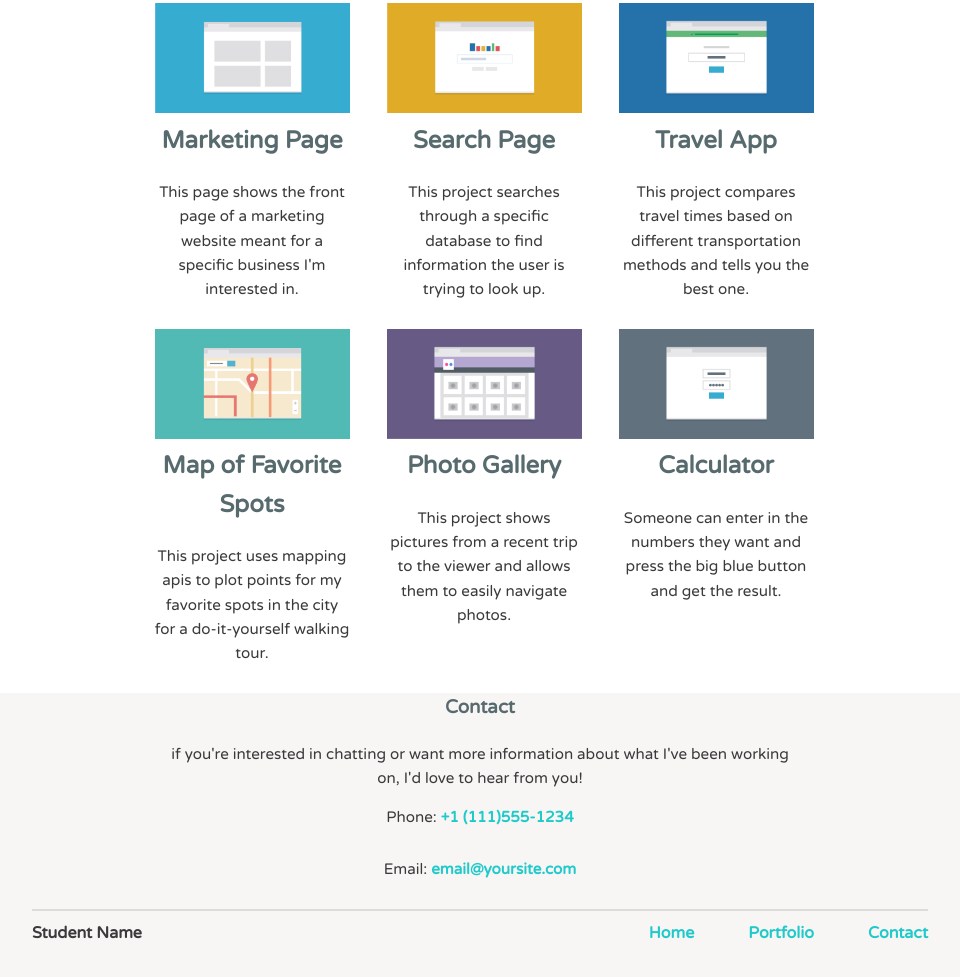
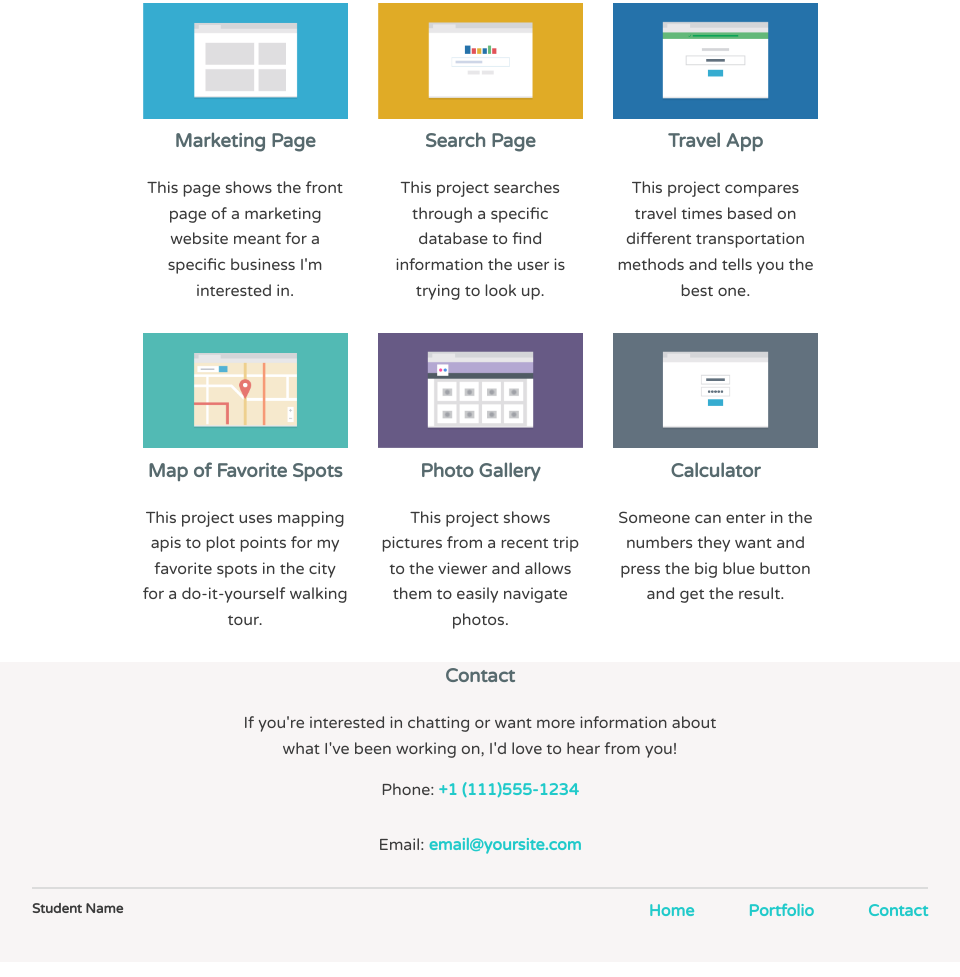
Before and after one commit to Kalex-dev/techdegree-project-2, a plain HTML site: page index.html in a window 1280 px wide. Shown: the part 491-1468 px from the top of the page, without its empty margins (160-1120 px from the left). Drawn offline with Linux system fonts and the light colour scheme.

Commit message:
Padding/h4/max-width
Changed h2s to h3s and  width properties for better viewing

```diff
--- a/css/style.css
+++ b/css/style.css
@@ -31,7 +31,8 @@ a {
 h1,
 h2,
 h3,
-h4 {
+h4,
+h5 {
 	margin-top: 0;
 }
 
@@ -140,7 +141,7 @@ ul {
   }
 
   .footer-para {
-    width: 50%;
+    width: 40%;
     margin: 0 auto;
   }
 
@@ -148,7 +149,7 @@ ul {
 		width: 90%;
     margin: 0 auto;
     text-align: center;
-    max-width: 725px;
+    max-width: 735px;
   }
 
   .profile-pic {
@@ -277,7 +278,11 @@ ul {
     float: left;
     width: 32%;
     margin: 0 auto;
-    padding-left: 37px;
+    padding-left: 30px;
+  }
+
+  p {
+    font-size: 1em;
   }
 
   /* .travel-app,
--- a/index.html
+++ b/index.html
@@ -35,42 +35,42 @@
 
         <div class="marketing-page section">
             <img class="img" src="images/portfolio-1.png" alt="Marketing Image">
-            <h2>Marketing Page</h2>
+            <h3>Marketing Page</h3>
             <p>This page shows the front page of a marketing website meant for a specific
                 business I'm interested in.</p>
         </div> <!--/.marketing-page-->
 
         <div class="search-page section">
             <img  class="img" src="images/portfolio-2.png" alt="Search Image">
-            <h2>Search Page</h2>
+            <h3>Search Page</h3>
             <p>This project searches through a specific database to find information the user
                 is trying to look up.</p>
         </div> <!--/.search-page-->
 
         <div class="travel-app section">
             <img class="img" src="images/portfolio-3.png" alt="Travel App Image">
-            <h2>Travel App</h2>
+            <h3>Travel App</h3>
             <p>This project compares travel times based on different transportation
                 methods and tells you the best one.</p>
         </div> <!--/.travel-app-->
 
         <div class="map-favorites section">
             <img class="img" src="images/portfolio-4.png" alt="Map Image">
-            <h2>Map of Favorite Spots</h2>
+            <h3>Map of Favorite Spots</h3>
             <p>This project uses mapping apis to plot points for my favorite
                 spots in the city for a do-it-yourself walking tour.</p>
         </div> <!--/.map-favorites-->
 
         <div class="photo-gallery section">
             <img class="img" src="images/portfolio-5.png" alt="Photo Gallery Image">
-            <h2>Photo Gallery</h2>
+            <h3>Photo Gallery</h3>
             <p>This project shows pictures from a recent trip to the viewer and
                 allows them to easily navigate photos.</p>
         </div> <!--/.map-favorites-->
 
         <div class="calculator section">
             <img class="img" src="images/portfolio-6.png" alt="Calculator Image">
-            <h2>Calculator</h2>
+            <h3>Calculator</h3>
             <p>Someone can enter in the numbers they want and press the big blue
                 button and get the result.</p>
         </div> <!--/.calculator-->
@@ -80,13 +80,13 @@
 
  <footer class="main-footer" id="footer">
      <h3>Contact</h3>
-     <p class="footer-para">if you're interested in chatting or want more information about what
+     <p class="footer-para">If you're interested in chatting or want more information about what
          I've been working on, I'd love to hear from you!</p>
     <p>Phone: <a href="tel:+1(111)555-1234">+1 (111)555-1234</a></p>
     <p>Email: <a href="mailto:email@yoursite.com">email@yoursite.com</a></p>
 
 <div class="footer-border">
-    <h4 class="footer-name">Student Name</h4>
+    <h5 class="footer-name">Student Name</h5>
         <ul class="footer-nav">
             <li class="item-zero"><a href="#home">Back To Top</a></li>
             <li class="item-one"><a href="#home">Home</a></li>
```
